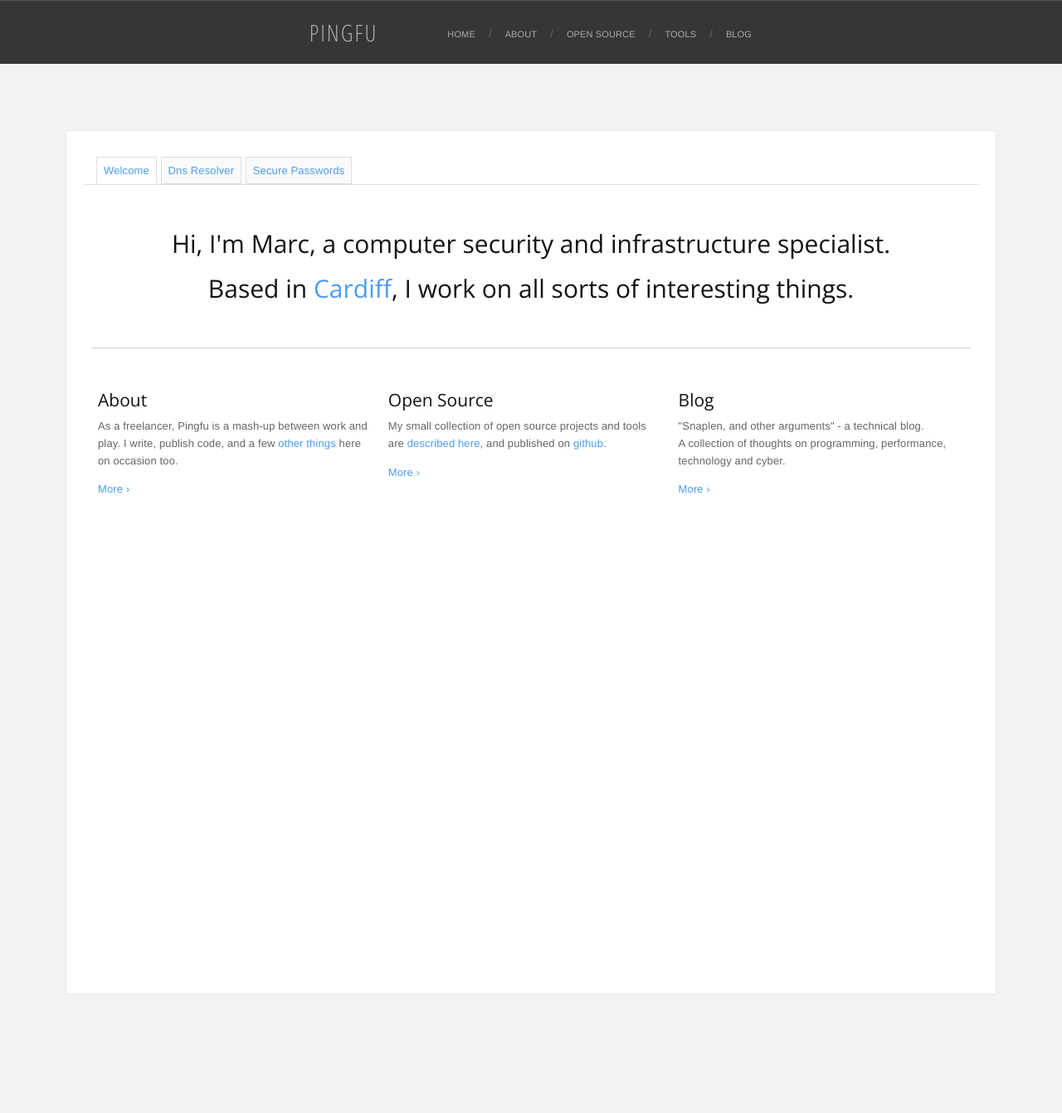
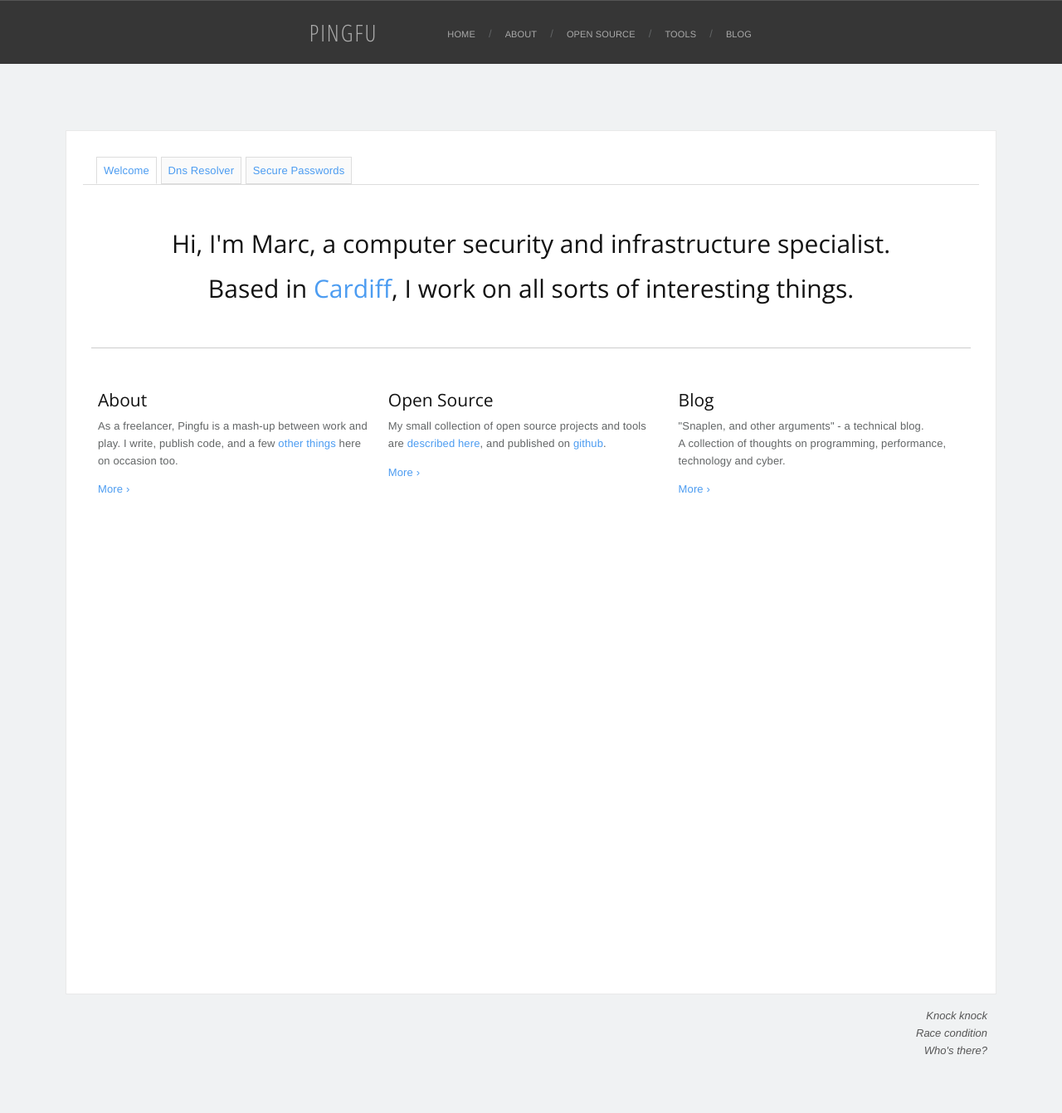
Before and after one commit to pingfu/pingfu.github.io, a Jekyll site: the page built from index.html, in a window 1280 px wide. Shown: the whole page at 83% size. Built offline with Jekyll 4.4.1, drawn with Linux system fonts in a browser that asks for light colours; nearby versions of some CDN libraries; Markdown is read by kramdown in place of the engine named in the settings; before the commit the page ends 1279 px from its top, so only the background shows below that.

Commit message:
content update

```diff
--- a/_layouts/master.html
+++ b/_layouts/master.html
@@ -39,6 +39,9 @@
 
 
 
+
+  <blockquote>Knock knock<br />Race condition<br />Who's there?</blockquote>
+
   <script type="text/javascript">
 
     /* pull menu for mobile */
--- a/css/main.css
+++ b/css/main.css
@@ -273,6 +273,16 @@ a:hover {
   margin: 0 7px;
 }
 
+blockquote {
+    font-style: italic;
+    font-size: small;
+    margin: 0 auto;
+    max-width: 1080px;
+    text-align:  right;
+    top: -65px;
+    position:  relative;
+    left: 10px;
+}
 
 
 
@@ -283,6 +293,15 @@ a:hover {
 
 /*MEDIA QUERY*/
 @media only screen and (max-width : 1140px) {
+
+  blockquote {
+    position:  relative;
+    max-width: none;
+    margin: 0;
+    top: 0;
+    left: -16px;
+    padding-bottom: 16px;
+  }
 
   section {
     margin: 20px auto;
```
